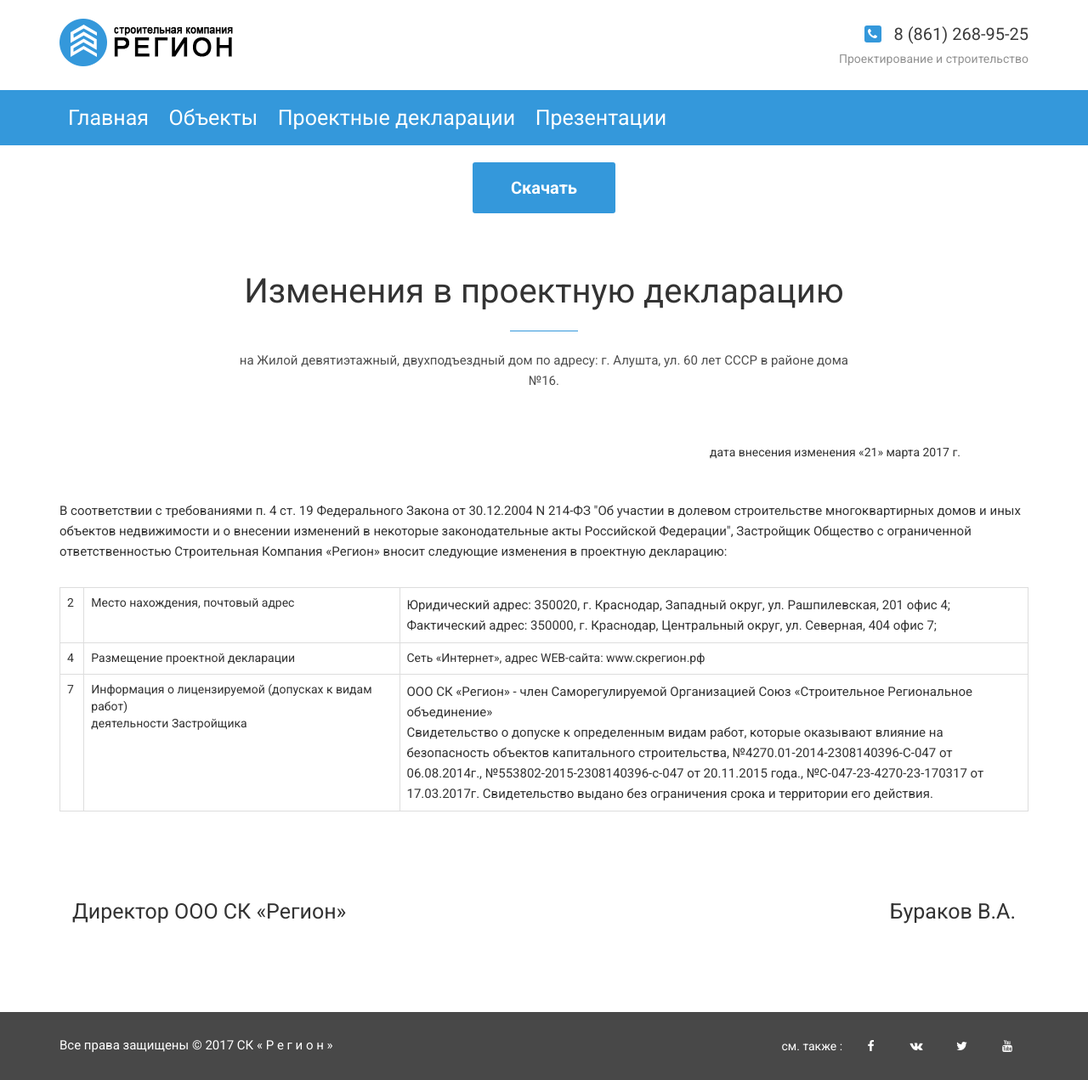
After one commit to mikettigit/MvcApplication7_region, an ASP.NET MVC app: template Views/Pages/Alushta_changes_21032017.cshtml in a window 1280 px wide. The commit adds this page. Shown: the whole page at 85% size. Run offline with ASP.NET Core 8 and stand-ins for ASP.NET MVC 5, Linux system fonts and the light colour scheme; the template is opened without the code that fills it, so the values that code supplies are empty; the project's own start-up code is not run, and a stand-in starts its controllers and pages; some libraries are stand-ins or nearby versions.

Commit message:
изменения в ПД от 21.03.2017

```diff
--- a/Views/Pages/Alushta.cshtml
+++ b/Views/Pages/Alushta.cshtml
@@ -25,7 +25,8 @@
                 <a href="/Alushta_changes_250716" target="_blank">Изменение на 25.07.2016</a><br />
                 <a href="/Alushta_changes_130916" target="_blank">Изменение на 13.09.2016</a><br />
                 <a href="/Alushta_changes_130916_2" target="_blank">Изменение на 13.09.2016 (2)</a><br />
-                <a href="/Alushta_changes_271016" target="_blank">Изменение на 27.10.2016</a>
+                <a href="/Alushta_changes_271016" target="_blank">Изменение на 27.10.2016</a><br />
+                <a href="/Alushta_changes_21032017" target="_blank">Изменение на 21.03.2017</a>
             </div>
         </div>
 
--- /dev/null
+++ b/Views/Pages/Alushta_changes_21032017.cshtml
@@ -0,0 +1,91 @@
+﻿@{
+    ViewBag.Title = "Строительная компания Регион";
+}
+
+<div style="padding-top:20px;">
+    <div class="container">
+
+        <div class="row text-center">
+            <div class="col-md-12">
+                <div class="sub-heading">
+                    <a class="button" href="/Content/Files/Alushta_changes_21032017.jpeg">
+                        Скачать
+                    </a>
+                </div>
+            </div>
+        </div>
+
+        <div class="row text-center">
+            <div class="col-md-2"></div>
+            <div class="col-md-8">
+                <div class="section-head">
+                    <h2>Изменения в проектную декларацию</h2>
+                    <p>
+                        на Жилой девятиэтажный, двухподъездный дом по адресу:
+                        г. Алушта, ул. 60 лет СССР в районе дома №16.
+                    </p>
+                </div>
+            </div>
+            <div class="col-md-2"></div>
+        </div>
+
+        <table style="width:100%; margin-bottom:30px;">
+            <tr>
+                <td style="text-align:right; padding-right:80px;">дата внесения изменения «21» марта 2017 г.</td>
+            </tr>
+        </table>
+
+        <div class="row">
+            <div class="col-md-7" style="width: 100%; margin-bottom: 30px;">
+                <p style="margin-top:20px;">
+                    В соответствии с требованиями п. 4 ст. 19 Федерального Закона от 30.12.2004 N 214-ФЗ "Об участии в долевом строительстве многоквартирных домов и иных объектов недвижимости и о внесении изменений в некоторые законодательные акты Российской Федерации", Застройщик Общество с ограниченной ответственностью Строительная Компания «Регион» вносит следующие изменения в проектную декларацию:
+                </p>
+            </div>
+        </div>
+
+        <table class="table table-bordered table-hover">
+            <tbody>
+                <tr>
+                    <td>2&nbsp;</td>
+                    <td class="col-xs-6 col-md-4">Место нахождения, почтовый адрес</td>
+                    <td class="col-xs-12 col-md-8">
+                        <p>Юридический адрес: 350020, г. Краснодар, Западный округ, ул. Рашпилевская, 201 офис 4;<p />
+                        <p>Фактический адрес: 350000, г. Краснодар, Центральный округ, ул. Северная, 404  офис 7;</p>
+                    </td>
+                </tr>
+                <tr>
+                    <td>4&nbsp;</td>
+                    <td class="col-xs-6 col-md-4">Размещение проектной декларации</td>
+                    <td class="col-xs-12 col-md-8">
+                        Сеть «Интернет», адрес WEB-сайта: www.скрегион.рф
+                    </td>
+                </tr>
+                <tr>
+                    <td>7&nbsp;</td>
+                    <td class="col-xs-6 col-md-4">Информация о лицензируемой (допусках к видам работ)<br /> деятельности Застройщика</td>
+                    <td class="col-xs-12 col-md-8">
+                        <p>ООО СК «Регион»  - член Саморегулируемой Организацией Союз «Строительное Региональное объединение»</p>
+
+                        <p>
+                            Свидетельство о допуске к определенным видам работ, которые оказывают влияние на безопасность объектов капитального строительства, №4270.01-2014-2308140396-С-047 от 06.08.2014г., №553802-2015-2308140396-с-047 от 20.11.2015 года., №С-047-23-4270-23-170317 от 17.03.2017г.
+                            Свидетельство выдано без ограничения срока и территории его действия.
+                        </p>
+                    </td>
+                </tr>
+            </tbody>
+        </table>
+
+               <div class="row space-bottom" style="margin:100px 0 100px 0;">
+            <div class="col-md-7" style="width:100%;">
+                <table style="width:100%;">
+                    <tr>
+                        <td><h4>Директор ООО СК «Регион»</h4></td>
+                        <td><!--img src="/Content/Img/subscription.png" width="250"--></td>
+                        <td style="text-align:right;"><h4>Бураков В.А.</h4></td>
+                    </tr>
+                </table>
+            </div>
+        </div>
+
+    </div>
+</div>
```
Also changed, not shown: Content/Files/Alushta_changes_21032017.jpeg (added), WebApplication7_landing.csproj.
